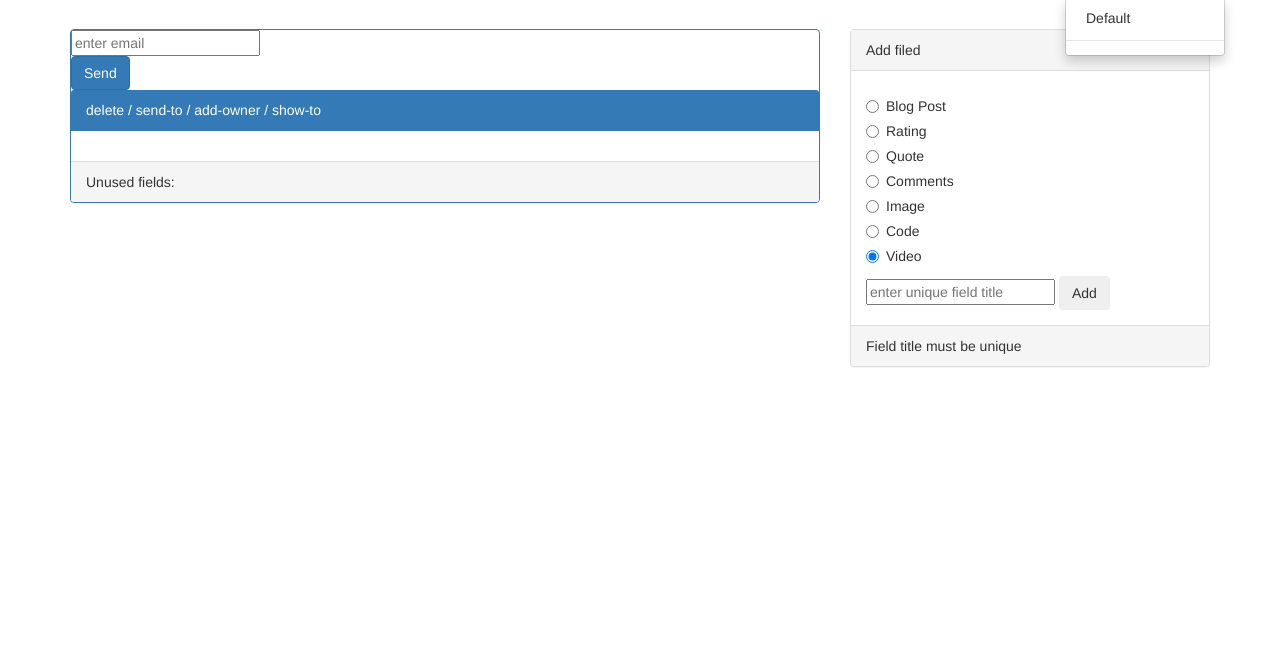
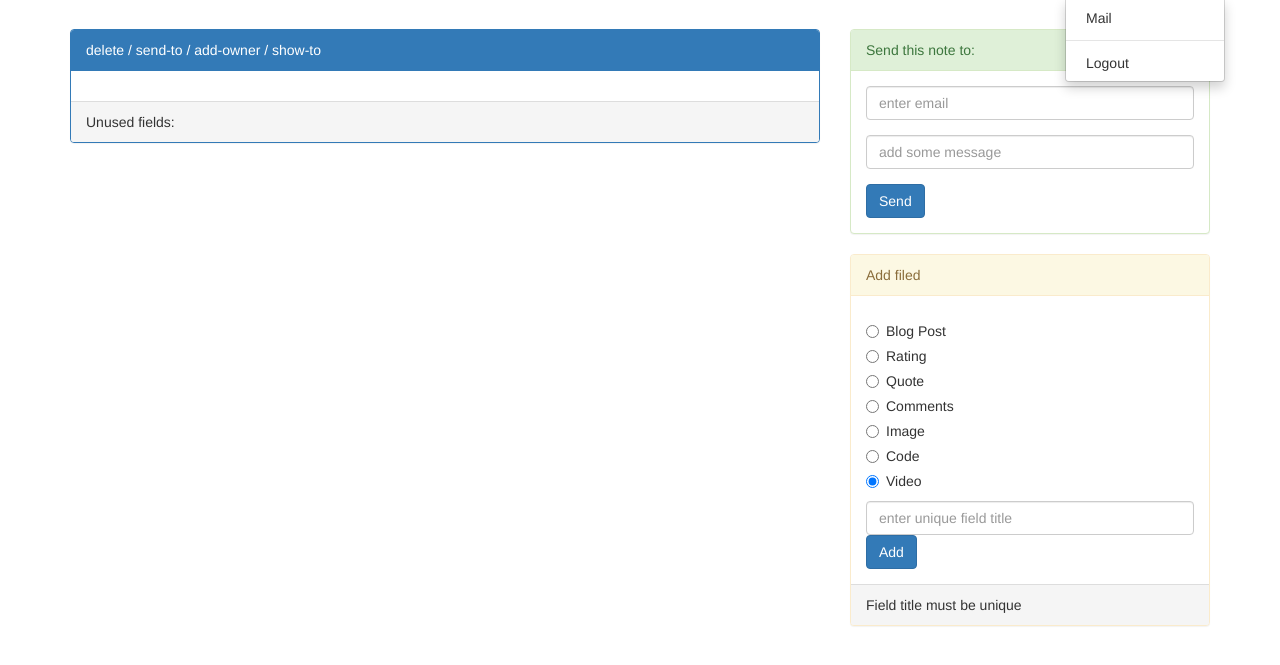
Before and after one commit to adpio/bitnotes, a Python web app: template templates/notes/note.html in a window 1280 px wide, after a click that opens the changed part. Shown: the part 51-716 px from the top of the page. Run offline with Jinja, Linux system fonts and the light colour scheme; the template is opened without the code that fills it, so the values that code supplies are empty; some libraries are stand-ins or nearby versions.

Commit message:
added mialbox and ui fixes

```diff
--- a/models.py
+++ b/models.py
@@ -30,6 +30,7 @@ class BitMailItem(db.EmbeddedDocument):
 	to_user = db.ReferenceField('User')
 	created_at = db.DateTimeField(default=datetime.datetime.now, required=True)
 	red = db.BooleanField(required=True, default=False)
+	message = db.StringField(max_length=255)
 
 class BitField(db.EmbeddedDocument):
 	created_at = db.DateTimeField(default=datetime.datetime.now, required=True)
@@ -51,6 +52,7 @@ class BitField(db.EmbeddedDocument):
 class BitNote(db.DynamicDocument):
 	bitfields = db.ListField(db.EmbeddedDocumentField(BitField))
 	created_at = db.DateTimeField(default=datetime.datetime.now, required=True)
+	title = db.StringField(max_length=255, required=False)
 	meta = {'allow_inheritance':True}
 
 	def save_to_bitbook(self, bitbook):
@@ -60,7 +62,7 @@ class BitNote(db.DynamicDocument):
 				bitbook.cover_fields[field.title] = field
 		bitbook.save()
 
-	def send_to(self, to_user, from_user):
+	def send_to(self, to_user, from_user, msg):
 		#create mailbox if does not exist:
 		if not from_user.mail:
 			m = BitMail().save()
@@ -74,7 +76,7 @@ class BitNote(db.DynamicDocument):
 			m = BitMail().save()
 			to.mail = m
 			to.save()
-		message = BitMailItem(bitnote=self, from_user=from_user, to_user=to)
+		message = BitMailItem(bitnote=self, from_user=from_user, to_user=to, message=msg)
 		to.mail.inbox.append(message)
 		to.mail.save()
 		from_user.mail.outbox.append(message)
--- a/templates/base.html
+++ b/templates/base.html
@@ -7,10 +7,15 @@
     <title>BitNotes</title>
     <link href="//netdna.bootstrapcdn.com/bootstrap/3.0.0/css/bootstrap.min.css" rel="stylesheet">
     <link rel="stylesheet" type="text/css" href="http://bootswatch.com/yeti/bootstrap.min.css">
+    <link rel="stylesheet" type="text/css" href="{{ url_for('static', filename='pace.css') }}">
     <style>.content {padding-top: 80px;} a.brand {color: #fff }</style>
     <script src="//ajax.googleapis.com/ajax/libs/jquery/1.11.1/jquery.min.js"></script>
     <script type="text/javascript" src="http://bootswatch.com/assets/js/bootswatch.js"></script>
     <script type="text/javascript" src="//maxcdn.bootstrapcdn.com/bootstrap/3.2.0/js/bootstrap.min.js"></script>
+    <script type="text/javascript" src="https://rawgit.com/HubSpot/pace/v0.5.3/pace.min.js"></script>
+
+
+
     {% block extra_head %}
 
     {% endblock %}
@@ -20,7 +25,7 @@
   <body>
 
     {%- block topbar -%}
-<div class="navbar navbar-default navbar-fixed-top">
+    <div class="navbar navbar-default navbar-fixed-top">
       <div class="container">
         <div class="navbar-header">
           <a href="/" class="navbar-brand">BitNotes</a>
@@ -44,9 +49,9 @@
             <li class="dropdown">
               <a class="dropdown-toggle" data-toggle="dropdown" href="#" id="themes">{{ current_user.email }}<span class="caret"></span></a>
               <ul class="dropdown-menu" aria-labelledby="themes">
-                <li><a href="../default/">Default</a></li>
+                <li><a href="{{ url_for('posts.mail', folder='inbox') }}">Mail</a></li>
                 <li class="divider"></li>
-                {% include "security/_menu.html" %}
+                <li><a href="/logout">Logout</a></li>
               </ul>
             </li>
 
--- a/templates/notes/note.html
+++ b/templates/notes/note.html
@@ -8,12 +8,6 @@
 <div class="row">
 	<div class="col-md-8">
 		<div class="panel panel-primary">
-			<form id="mail_form_id">
-				<input type="hidden" name="note_id" value="{{ note.id }}">
-				<input type="text" name="to_user" placeholder="enter email">
-
-			</form>
-			<button class="btn btn-primary" onclick="sendMail()">Send</button>
 			<div class="panel-heading">delete / send-to / add-owner / show-to</div>
 			<div class="panel-body">
 
@@ -115,12 +109,31 @@
 		</div>
 	</div>
 	<div class="col-md-4">
-		<div class="panel panel-default">
+		<div id="mail-panel" class="panel panel-success">
+			<div class="panel-heading">Send this note to:</div>
+			<div class="panel-body">
+				<form id="mail_form_id" class="form-vertical" role="form">
+
+					<input type="hidden" name="note_id" value="{{ note.id }}">
+					<div class="form-group">
+					<input type="text" class="form-control" name="to_user" placeholder="enter email">
+					</div>
+					<div class="form-group">
+					<input type="text" class="form-control" name="msg" placeholder="add some message">
+					</div>
+				</form>
+				<button class="btn btn-primary" id="send-mail-button" onclick="sendMail()">Send</button>
+			</div>
+			<div id="mail-confirmation" class="panel-footer" style="display:none;">
+			message sent!
+			</div>
+		</div>
+		<div class="panel panel-warning">
 			<div class="panel-heading">
 				Add filed
 			</div>
 			<div class="panel-body">
-				<form method="post" action="field_manager">
+				<form  method="post" action="field_manager">
 					<input type="hidden" name="task" value="create">
 					<div class="radio"><label><input type="radio" name="field_type"value="BlogPost" checked>Blog Post</label></div>
 					<div class="radio"><label><input type="radio" name="field_type"value="Rating" checked>Rating</label></div>
@@ -129,8 +142,8 @@
 					<div class="radio"><label><input type="radio" name="field_type"value="Image" checked>Image</label></div>
 					<div class="radio"><label><input type="radio" name="field_type"value="Code" checked>Code</label></div>
 					<div class="radio"><label><input type="radio" name="field_type"value="Video" checked>Video</label></div>
-					<input type="text" name="field_title" placeholder="enter unique field title">
-					<input type="submit" class="btn" value="Add">
+					<input class="form-control" type="text" name="field_title" placeholder="enter unique field title">
+					<input type="submit" class="btn btn-primary" value="Add">
 				</form>
 			</div>
 			<div class="panel-footer">
@@ -143,18 +156,28 @@
 {% block js_footer %}
 <script>
 	function submitForm(form_id) {
-		$.ajax({type:"POST", url: '', data:$("#"+form_id).serialize()});
+		$.ajax({type:"POST", url: "", data:$("#"+form_id).serialize()});
 	};
 	function sendMail(){
+		$("#send-mail-button").prop("disabled", true).html("sending ... ");
 		$.ajax({
 			type:"POST",
 			url:"/mailer/",
 			data:$("#mail_form_id").serialize(),
 			dataType:"json",
 			success: function(data){
-				alert(data.ok)
+				if (data.ok == true){
+					$("#mail-confirmation").toggle();
+					$("#send-mail-button").prop("disabled", false).html("Send");
+				}
+				else {
+					$("#mail-panel").removeClass("panel-success").addClass("panel-danger");
+					$("#mail-confirmation").toggle().html("Holly Fucking Shit. An Error!");
+					$("#send-mail-button").prop("disabled", false).html("Send");
+				}
 			}
 		});
+
 	}
 </script>
 {% endblock %}
--- a/templates/security/_menu.html
+++ b/templates/security/_menu.html
@@ -1,5 +1,5 @@
 {% if security.registerable or security.recoverable or security.confirmabled %}
-
+<ul class="nav nav-pills small">
   <li><a href="{{ url_for_security('login') }}">Login</a></li>
   {% if security.registerable %}
   <li><a href="{{ url_for_security('register') }}">Register</a></li>
@@ -10,5 +10,5 @@
   {% if security.confirmable %}
   <li><a href="{{ url_for_security('send_confirmation') }}">Confirm account</a></li>
   {% endif %}
-
+</ul>
 {% endif %}
```
Also changed, not shown: templates/bookshelf.html (+19 -14 lines), templates/security/_macros.html (+13 -4 lines), templates/security/change_password.html (+6 -1 lines), templates/security/forgot_password.html (+8 -1 lines), templates/security/login_user.html (+14 -3 lines), templates/security/register_user.html (+7 -1 lines), templates/security/reset_password.html (+8 -1 lines), templates/security/send_confirmation.html (+8 -1 lines), templates/security/send_login.html (+8 -1 lines), views.py (+29 -1 lines).
